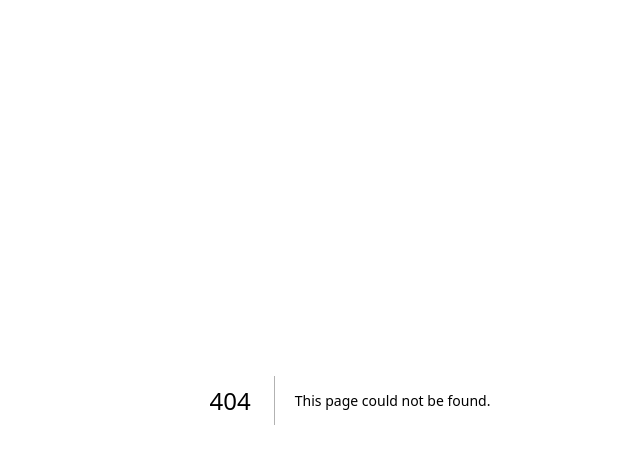
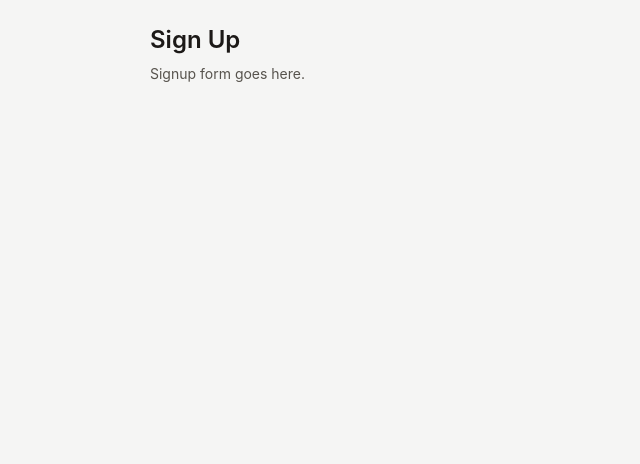
Before and after one commit to sissyhanks/moon-rope, a Next.js app: page /signup in a window 1280 px wide. Before the commit this address had no page. Shown: the top 464 px of the page, without its empty margins (290-930 px from the left). Built offline with nearby package versions, Linux system fonts and the light colour scheme.

Commit message:
Add auth and journal route structure

```diff
--- /dev/null
+++ b/app/(app)/journal/page.tsx
@@ -0,0 +1,8 @@
+export default function JournalPage() {
+  return (
+    <main className="mx-auto max-w-3xl p-6">
+      <h1 className="text-2xl font-semibold text-stone-900">Journal</h1>
+      <p className="mt-2 text-sm text-stone-600">Journal app goes here.</p>
+    </main>
+  );
+}
--- /dev/null
+++ b/app/(auth)/login/page.tsx
@@ -0,0 +1,8 @@
+export default function LoginPage() {
+  return (
+    <main className="mx-auto max-w-md p-6">
+      <h1 className="text-2xl font-semibold text-stone-900">Log In</h1>
+      <p className="mt-2 text-sm text-stone-600">Login form goes here.</p>
+    </main>
+  );
+}
--- /dev/null
+++ b/app/(auth)/signup/page.tsx
@@ -0,0 +1,8 @@
+export default function SignupPage() {
+  return (
+    <main className="mx-auto max-w-md p-6">
+      <h1 className="text-2xl font-semibold text-stone-900">Sign Up</h1>
+      <p className="mt-2 text-sm text-stone-600">Signup form goes here.</p>
+    </main>
+  );
+}
```
